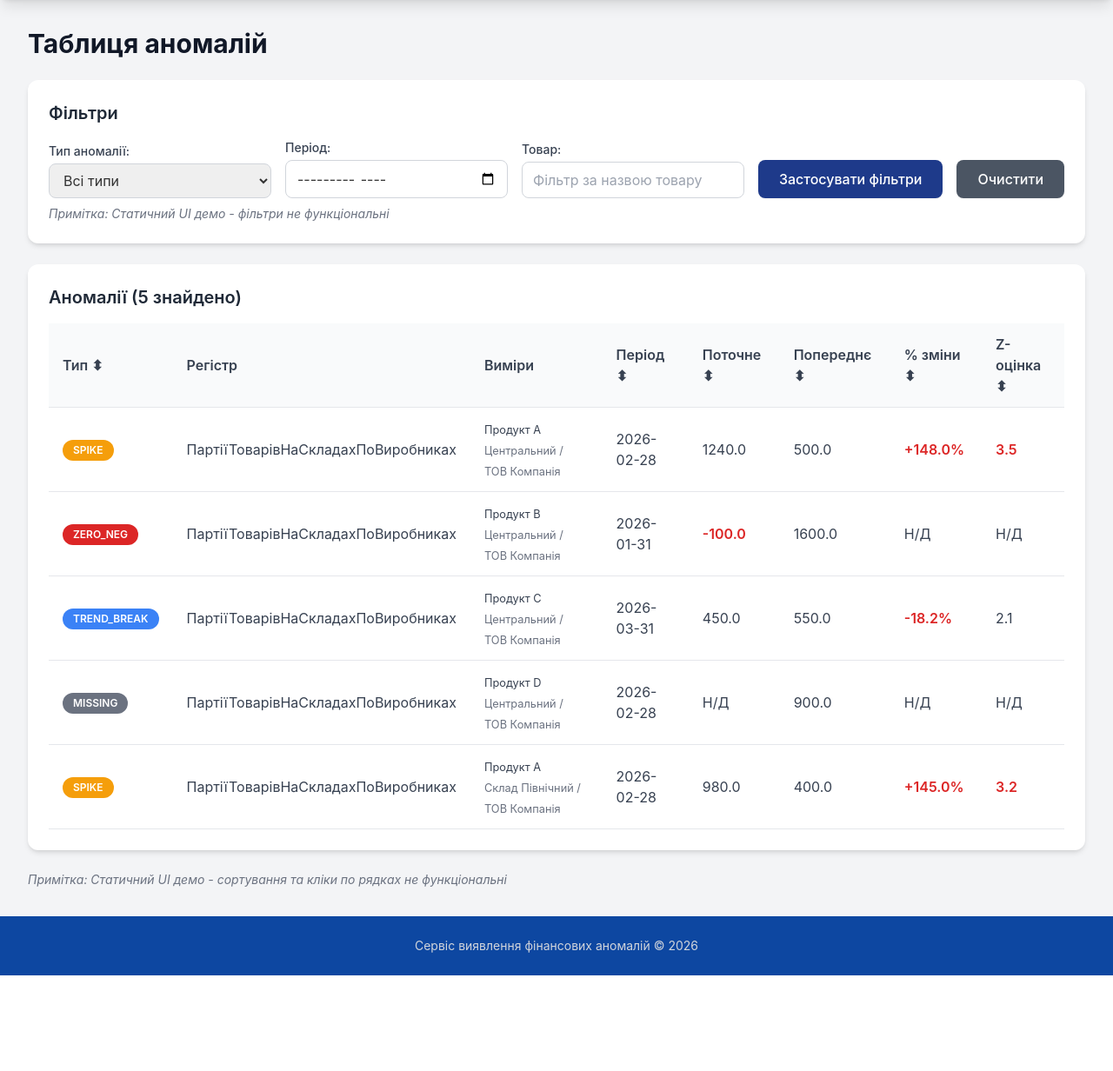
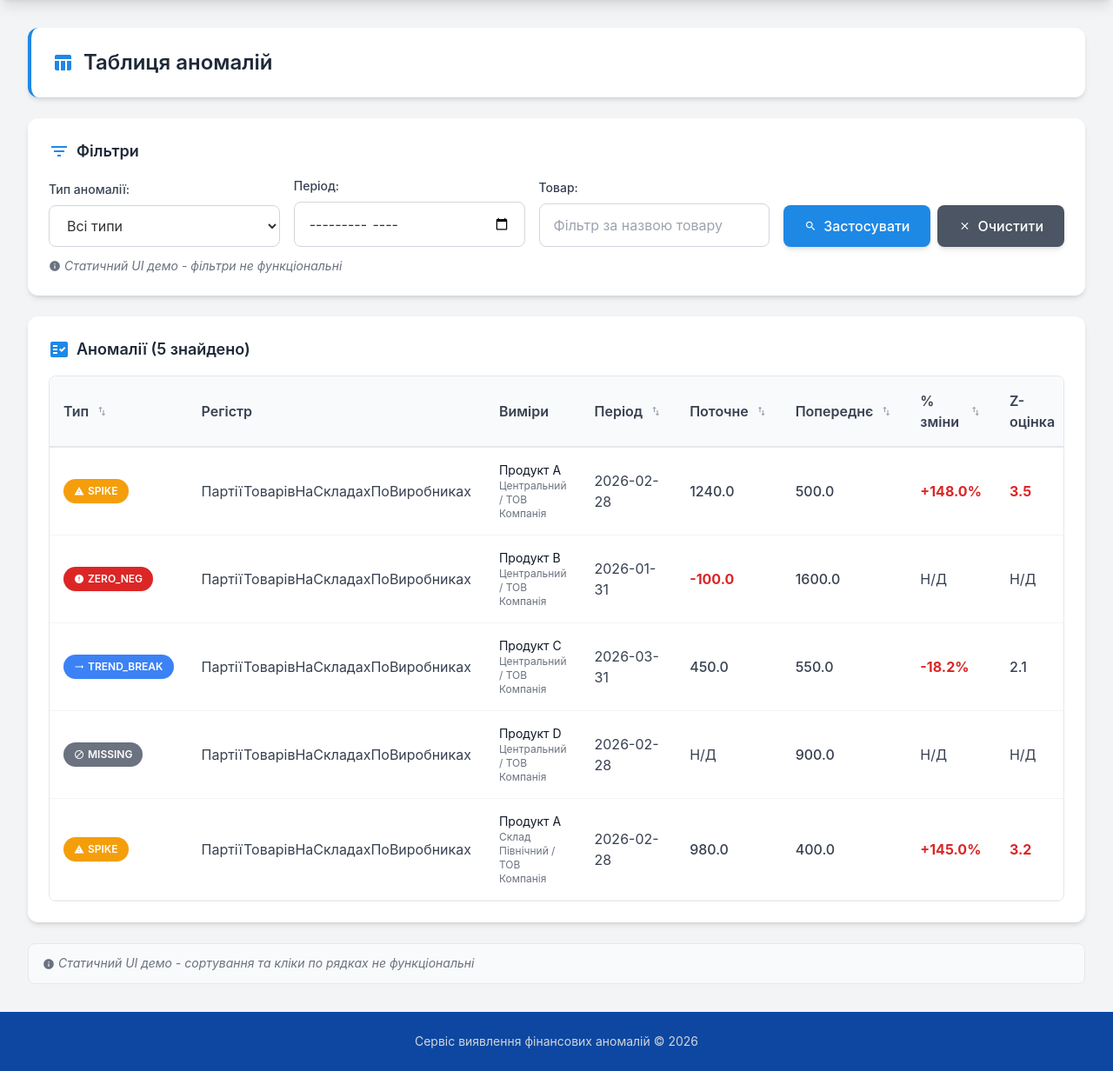
Before and after one commit to maximsamokhval/anomaly-detection, a FastAPI app: page /table in a window 1280 px wide. Shown: the part 64-1296 px from the top of the page at 87% size. Before the commit the page ends 1186 px from the top, so only its background shows below. Run offline with FastAPI, Linux system fonts and the light colour scheme; some libraries are stand-ins or nearby versions.

Commit message:
fix(ui): fix table.html layout with Material Design
- Add page header with icon and accent border
- Fix filter layout with proper flex wrapping
- Add Material Icons to filter section
- Improve table header with sort icons
- Use badge styling with icons for anomaly types
- Fix row layout with proper borders and hover
- Add sortable column indicators
- Use consistent typography and spacing

Co-authored-by: Qwen-Coder <qwen-coder@alibabacloud.com>

```diff
--- a/backend/ui/templates/table.html
+++ b/backend/ui/templates/table.html
@@ -6,15 +6,24 @@
 
 {% block content %}
 <div class="space-y-6">
-    <h1 class="text-3xl font-bold text-gray-900">Таблиця аномалій</h1>
+    <!-- Page Header -->
+    <div class="bg-white rounded-xl shadow-md p-6 border-l-4 border-primary-600">
+        <h1 class="text-2xl font-semibold text-gray-800 flex items-center gap-3">
+            <span class="material-icons text-primary-600">table_chart</span>
+            Таблиця аномалій
+        </h1>
+    </div>
 
     <!-- Filters -->
     <section class="bg-white rounded-xl shadow-md p-6">
-        <h2 class="text-xl font-semibold text-gray-800 mb-4">Фільтри</h2>
+        <h2 class="text-lg font-semibold text-gray-800 mb-4 flex items-center gap-2">
+            <span class="material-icons text-primary-600">filter_list</span>
+            Фільтри
+        </h2>
         <div class="flex flex-wrap gap-4 items-end">
             <div class="flex-1 min-w-[200px]">
-                <label for="filter-type" class="block text-sm font-medium text-gray-700 mb-1">Тип аномалії:</label>
-                <select id="filter-type" class="w-full px-3 py-2 border border-gray-300 rounded-lg focus:ring-2 focus:ring-blue-500 focus:border-blue-500 transition-colors">
+                <label for="filter-type" class="block text-sm font-medium text-gray-700 mb-2">Тип аномалії:</label>
+                <select id="filter-type" class="w-full px-4 py-3 border border-gray-300 rounded-lg focus:ring-2 focus:ring-primary-500 focus:border-primary-500 transition-colors bg-white">
                     <option value="">Всі типи</option>
                     <option value="SPIKE">SPIKE</option>
                     <option value="TREND_BREAK">TREND_BREAK</option>
@@ -26,119 +35,191 @@
             </div>
 
             <div class="flex-1 min-w-[200px]">
-                <label for="filter-period" class="block text-sm font-medium text-gray-700 mb-1">Період:</label>
-                <input type="month" id="filter-period" class="w-full px-3 py-2 border border-gray-300 rounded-lg focus:ring-2 focus:ring-blue-500 focus:border-blue-500 transition-colors">
+                <label for="filter-period" class="block text-sm font-medium text-gray-700 mb-2">Період:</label>
+                <input type="month" id="filter-period" class="w-full px-4 py-3 border border-gray-300 rounded-lg focus:ring-2 focus:ring-primary-500 focus:border-primary-500 transition-colors">
             </div>
 
             <div class="flex-1 min-w-[200px]">
-                <label for="filter-product" class="block text-sm font-medium text-gray-700 mb-1">Товар:</label>
-                <input type="text" id="filter-product" class="w-full px-3 py-2 border border-gray-300 rounded-lg focus:ring-2 focus:ring-blue-500 focus:border-blue-500 transition-colors" placeholder="Фільтр за назвою товару">
+                <label for="filter-product" class="block text-sm font-medium text-gray-700 mb-2">Товар:</label>
+                <input type="text" id="filter-product" class="w-full px-4 py-3 border border-gray-300 rounded-lg focus:ring-2 focus:ring-primary-500 focus:border-primary-500 transition-colors" placeholder="Фільтр за назвою товару">
             </div>
 
-            <button id="apply-filters-btn" class="px-6 py-2.5 bg-blue-900 text-white font-medium rounded-lg hover:bg-blue-800 transition-colors shadow-sm">Застосувати фільтри</button>
-            <button id="clear-filters-btn" class="px-6 py-2.5 bg-gray-600 text-white font-medium rounded-lg hover:bg-gray-700 transition-colors shadow-sm">Очистити</button>
+            <div class="flex gap-2">
+                <button id="apply-filters-btn" class="px-6 py-3 bg-primary-600 text-white font-medium rounded-lg hover:bg-primary-700 transition-colors shadow-md flex items-center gap-2">
+                    <span class="material-icons text-sm">search</span>
+                    Застосувати
+                </button>
+                <button id="clear-filters-btn" class="px-6 py-3 bg-gray-600 text-white font-medium rounded-lg hover:bg-gray-700 transition-colors shadow-md flex items-center gap-2">
+                    <span class="material-icons text-sm">clear</span>
+                    Очистити
+                </button>
+            </div>
         </div>
-        <p class="text-sm text-gray-500 italic mt-2">Примітка: Статичний UI демо - фільтри не функціональні</p>
+        <p class="text-sm text-gray-500 italic mt-3 flex items-center gap-1">
+            <span class="material-icons text-sm">info</span>
+            Статичний UI демо - фільтри не функціональні
+        </p>
     </section>
 
     <!-- Anomaly Table -->
     <section class="bg-white rounded-xl shadow-md p-6">
-        <h2 class="text-xl font-semibold text-gray-800 mb-4">Аномалії (5 знайдено)</h2>
-        <div class="overflow-x-auto">
+        <h2 class="text-lg font-semibold text-gray-800 mb-4 flex items-center gap-2">
+            <span class="material-icons text-primary-600">fact_check</span>
+            Аномалії (5 знайдено)
+        </h2>
+        <div class="overflow-x-auto rounded-lg border border-gray-200">
             <table class="w-full border-collapse">
                 <thead>
-                    <tr>
-                        <th class="px-4 py-3 text-left border-b bg-gray-50 font-semibold text-gray-700 cursor-pointer hover:bg-gray-100 select-none" data-sort="type">Тип ⬍</th>
-                        <th class="px-4 py-3 text-left border-b bg-gray-50 font-semibold text-gray-700">Регістр</th>
-                        <th class="px-4 py-3 text-left border-b bg-gray-50 font-semibold text-gray-700">Виміри</th>
-                        <th class="px-4 py-3 text-left border-b bg-gray-50 font-semibold text-gray-700 cursor-pointer hover:bg-gray-100 select-none" data-sort="period">Період ⬍</th>
-                        <th class="px-4 py-3 text-left border-b bg-gray-50 font-semibold text-gray-700 cursor-pointer hover:bg-gray-100 select-none" data-sort="current_value">Поточне ⬍</th>
-                        <th class="px-4 py-3 text-left border-b bg-gray-50 font-semibold text-gray-700 cursor-pointer hover:bg-gray-100 select-none" data-sort="previous_value">Попереднє ⬍</th>
-                        <th class="px-4 py-3 text-left border-b bg-gray-50 font-semibold text-gray-700 cursor-pointer hover:bg-gray-100 select-none" data-sort="pct_change">% зміни ⬍</th>
-                        <th class="px-4 py-3 text-left border-b bg-gray-50 font-semibold text-gray-700 cursor-pointer hover:bg-gray-100 select-none" data-sort="zscore">Z-оцінка ⬍</th>
+                    <tr class="bg-gray-50">
+                        <th class="px-4 py-4 text-left border-b-2 border-gray-200 font-semibold text-gray-700 cursor-pointer hover:bg-gray-100 transition-colors select-none" data-sort="type">
+                            <div class="flex items-center gap-2">
+                                Тип
+                                <span class="material-icons text-sm text-gray-400">swap_vert</span>
+                            </div>
+                        </th>
+                        <th class="px-4 py-4 text-left border-b-2 border-gray-200 font-semibold text-gray-700">Регістр</th>
+                        <th class="px-4 py-4 text-left border-b-2 border-gray-200 font-semibold text-gray-700">Виміри</th>
+                        <th class="px-4 py-4 text-left border-b-2 border-gray-200 font-semibold text-gray-700 cursor-pointer hover:bg-gray-100 transition-colors select-none" data-sort="period">
+                            <div class="flex items-center gap-2">
+                                Період
+                                <span class="material-icons text-sm text-gray-400">swap_vert</span>
+                            </div>
+                        </th>
+                        <th class="px-4 py-4 text-left border-b-2 border-gray-200 font-semibold text-gray-700 cursor-pointer hover:bg-gray-100 transition-colors select-none" data-sort="current_value">
+                            <div class="flex items-center gap-2">
+                                Поточне
+                                <span class="material-icons text-sm text-gray-400">swap_vert</span>
+                            </div>
+                        </th>
+                        <th class="px-4 py-4 text-left border-b-2 border-gray-200 font-semibold text-gray-700 cursor-pointer hover:bg-gray-100 transition-colors select-none" data-sort="previous_value">
+                            <div class="flex items-center gap-2">
+                                Попереднє
+                                <span class="material-icons text-sm text-gray-400">swap_vert</span>
+                            </div>
+                        </th>
+                        <th class="px-4 py-4 text-left border-b-2 border-gray-200 font-semibold text-gray-700 cursor-pointer hover:bg-gray-100 transition-colors select-none" data-sort="pct_change">
+                            <div class="flex items-center gap-2">
+                                % зміни
+                                <span class="material-icons text-sm text-gray-400">swap_vert</span>
+                            </div>
+                        </th>
+                        <th class="px-4 py-4 text-left border-b-2 border-gray-200 font-semibold text-gray-700 cursor-pointer hover:bg-gray-100 transition-colors select-none" data-sort="zscore">
+                            <div class="flex items-center gap-2">
+                                Z-оцінка
+                                <span class="material-icons text-sm text-gray-400">swap_vert</span>
+                            </div>
+                        </th>
                     </tr>
                 </thead>
                 <tbody>
                     <!-- Row 1: SPIKE -->
-                    <tr class="anomaly-row hover:bg-gray-50 cursor-pointer" data-href="/drilldown?product=Product+A">
-                        <td class="px-4 py-3 border-b"><span class="inline-block px-3 py-1 rounded-full text-xs font-semibold bg-amber-500 text-white">SPIKE</span></td>
-                        <td class="px-4 py-3 border-b text-gray-700">ПартіїТоварівНаСкладахПоВиробниках</td>
-                        <td class="px-4 py-3 border-b">
-                            <small class="text-gray-700">Продукт A</small><br>
-                            <small class="text-gray-500">Центральний / ТОВ Компанія</small>
+                    <tr class="anomaly-row hover:bg-blue-50 cursor-pointer transition-colors" data-href="/drilldown?product=Product+A">
+                        <td class="px-4 py-4 border-b border-gray-100">
+                            <span class="inline-flex items-center gap-1 px-3 py-1.5 rounded-full text-xs font-semibold bg-amber-500 text-white shadow-sm">
+                                <span class="material-icons text-xs">warning</span>
+                                SPIKE
+                            </span>
                         </td>
-                        <td class="px-4 py-3 border-b text-gray-700">2026-02-28</td>
-                        <td class="px-4 py-3 border-b text-gray-700">1240.0</td>
-                        <td class="px-4 py-3 border-b text-gray-700">500.0</td>
-                        <td class="px-4 py-3 border-b text-red-600 font-semibold">+148.0%</td>
-                        <td class="px-4 py-3 border-b text-red-600 font-semibold">3.5</td>
+                        <td class="px-4 py-4 border-b border-gray-100 text-gray-700">ПартіїТоварівНаСкладахПоВиробниках</td>
+                        <td class="px-4 py-4 border-b border-gray-100">
+                            <div class="text-sm text-gray-900">Продукт A</div>
+                            <div class="text-xs text-gray-500">Центральний / ТОВ Компанія</div>
+                        </td>
+                        <td class="px-4 py-4 border-b border-gray-100 text-gray-700">2026-02-28</td>
+                        <td class="px-4 py-4 border-b border-gray-100 text-gray-700 font-medium">1240.0</td>
+                        <td class="px-4 py-4 border-b border-gray-100 text-gray-700 font-medium">500.0</td>
+                        <td class="px-4 py-4 border-b border-gray-100 text-red-600 font-bold">+148.0%</td>
+                        <td class="px-4 py-4 border-b border-gray-100 text-red-600 font-bold">3.5</td>
                     </tr>
 
                     <!-- Row 2: ZERO_NEG -->
-                    <tr class="anomaly-row hover:bg-gray-50 cursor-pointer" data-href="/drilldown?product=Product+B">
-                        <td class="px-4 py-3 border-b"><span class="inline-block px-3 py-1 rounded-full text-xs font-semibold bg-red-600 text-white">ZERO_NEG</span></td>
-                        <td class="px-4 py-3 border-b text-gray-700">ПартіїТоварівНаСкладахПоВиробниках</td>
-                        <td class="px-4 py-3 border-b">
-                            <small class="text-gray-700">Продукт B</small><br>
-                            <small class="text-gray-500">Центральний / ТОВ Компанія</small>
+                    <tr class="anomaly-row hover:bg-blue-50 cursor-pointer transition-colors" data-href="/drilldown?product=Product+B">
+                        <td class="px-4 py-4 border-b border-gray-100">
+                            <span class="inline-flex items-center gap-1 px-3 py-1.5 rounded-full text-xs font-semibold bg-red-600 text-white shadow-sm">
+                                <span class="material-icons text-xs">error</span>
+                                ZERO_NEG
+                            </span>
                         </td>
-                        <td class="px-4 py-3 border-b text-gray-700">2026-01-31</td>
-                        <td class="px-4 py-3 border-b text-red-600 font-semibold">-100.0</td>
-                        <td class="px-4 py-3 border-b text-gray-700">1600.0</td>
-                        <td class="px-4 py-3 border-b text-gray-700">Н/Д</td>
-                        <td class="px-4 py-3 border-b text-gray-700">Н/Д</td>
+                        <td class="px-4 py-4 border-b border-gray-100 text-gray-700">ПартіїТоварівНаСкладахПоВиробниках</td>
+                        <td class="px-4 py-4 border-b border-gray-100">
+                            <div class="text-sm text-gray-900">Продукт B</div>
+                            <div class="text-xs text-gray-500">Центральний / ТОВ Компанія</div>
+                        </td>
+                        <td class="px-4 py-4 border-b border-gray-100 text-gray-700">2026-01-31</td>
+                        <td class="px-4 py-4 border-b border-gray-100 text-red-600 font-bold">-100.0</td>
+                        <td class="px-4 py-4 border-b border-gray-100 text-gray-700 font-medium">1600.0</td>
+                        <td class="px-4 py-4 border-b border-gray-100 text-gray-700">Н/Д</td>
+                        <td class="px-4 py-4 border-b border-gray-100 text-gray-700">Н/Д</td>
                     </tr>
 
                     <!-- Row 3: TREND_BREAK -->
-                    <tr class="anomaly-row hover:bg-gray-50 cursor-pointer" data-href="/drilldown?product=Product+C">
-                        <td class="px-4 py-3 border-b"><span class="inline-block px-3 py-1 rounded-full text-xs font-semibold bg-blue-500 text-white">TREND_BREAK</span></td>
-                        <td class="px-4 py-3 border-b text-gray-700">ПартіїТоварівНаСкладахПоВиробниках</td>
-                        <td class="px-4 py-3 border-b">
-                            <small class="text-gray-700">Продукт C</small><br>
-                            <small class="text-gray-500">Центральний / ТОВ Компанія</small>
+                    <tr class="anomaly-row hover:bg-blue-50 cursor-pointer transition-colors" data-href="/drilldown?product=Product+C">
+                        <td class="px-4 py-4 border-b border-gray-100">
+                            <span class="inline-flex items-center gap-1 px-3 py-1.5 rounded-full text-xs font-semibold bg-blue-500 text-white shadow-sm">
+                                <span class="material-icons text-xs">trending_flat</span>
+                                TREND_BREAK
+                            </span>
                         </td>
-                        <td class="px-4 py-3 border-b text-gray-700">2026-03-31</td>
-                        <td class="px-4 py-3 border-b text-gray-700">450.0</td>
-                        <td class="px-4 py-3 border-b text-gray-700">550.0</td>
-                        <td class="px-4 py-3 border-b text-red-600 font-semibold">-18.2%</td>
-                        <td class="px-4 py-3 border-b text-gray-700">2.1</td>
+                        <td class="px-4 py-4 border-b border-gray-100 text-gray-700">ПартіїТоварівНаСкладахПоВиробниках</td>
+                        <td class="px-4 py-4 border-b border-gray-100">
+                            <div class="text-sm text-gray-900">Продукт C</div>
+                            <div class="text-xs text-gray-500">Центральний / ТОВ Компанія</div>
+                        </td>
+                        <td class="px-4 py-4 border-b border-gray-100 text-gray-700">2026-03-31</td>
+                        <td class="px-4 py-4 border-b border-gray-100 text-gray-700 font-medium">450.0</td>
+                        <td class="px-4 py-4 border-b border-gray-100 text-gray-700 font-medium">550.0</td>
+                        <td class="px-4 py-4 border-b border-gray-100 text-red-600 font-bold">-18.2%</td>
+                        <td class="px-4 py-4 border-b border-gray-100 text-gray-700 font-medium">2.1</td>
                     </tr>
 
                     <!-- Row 4: MISSING -->
-                    <tr class="anomaly-row hover:bg-gray-50 cursor-pointer" data-href="/drilldown?product=Product+D">
-                        <td class="px-4 py-3 border-b"><span class="inline-block px-3 py-1 rounded-full text-xs font-semibold bg-gray-500 text-white">MISSING</span></td>
-                        <td class="px-4 py-3 border-b text-gray-700">ПартіїТоварівНаСкладахПоВиробниках</td>
-                        <td class="px-4 py-3 border-b">
-                            <small class="text-gray-700">Продукт D</small><br>
-                            <small class="text-gray-500">Центральний / ТОВ Компанія</small>
+                    <tr class="anomaly-row hover:bg-blue-50 cursor-pointer transition-colors" data-href="/drilldown?product=Product+D">
+                        <td class="px-4 py-4 border-b border-gray-100">
+                            <span class="inline-flex items-center gap-1 px-3 py-1.5 rounded-full text-xs font-semibold bg-gray-500 text-white shadow-sm">
+                                <span class="material-icons text-xs">block</span>
+                                MISSING
+                            </span>
                         </td>
-                        <td class="px-4 py-3 border-b text-gray-700">2026-02-28</td>
-                        <td class="px-4 py-3 border-b text-gray-700">Н/Д</td>
-                        <td class="px-4 py-3 border-b text-gray-700">900.0</td>
-                        <td class="px-4 py-3 border-b text-gray-700">Н/Д</td>
-                        <td class="px-4 py-3 border-b text-gray-700">Н/Д</td>
+                        <td class="px-4 py-4 border-b border-gray-100 text-gray-700">ПартіїТоварівНаСкладахПоВиробниках</td>
+                        <td class="px-4 py-4 border-b border-gray-100">
+                            <div class="text-sm text-gray-900">Продукт D</div>
+                            <div class="text-xs text-gray-500">Центральний / ТОВ Компанія</div>
+                        </td>
+                        <td class="px-4 py-4 border-b border-gray-100 text-gray-700">2026-02-28</td>
+                        <td class="px-4 py-4 border-b border-gray-100 text-gray-700">Н/Д</td>
+                        <td class="px-4 py-4 border-b border-gray-100 text-gray-700 font-medium">900.0</td>
+                        <td class="px-4 py-4 border-b border-gray-100 text-gray-700">Н/Д</td>
+                        <td class="px-4 py-4 border-b border-gray-100 text-gray-700">Н/Д</td>
                     </tr>
 
                     <!-- Row 5: Another SPIKE -->
-                    <tr class="anomaly-row hover:bg-gray-50 cursor-pointer" data-href="/drilldown?product=Product+A">
-                        <td class="px-4 py-3 border-b"><span class="inline-block px-3 py-1 rounded-full text-xs font-semibold bg-amber-500 text-white">SPIKE</span></td>
-                        <td class="px-4 py-3 border-b text-gray-700">ПартіїТоварівНаСкладахПоВиробниках</td>
-                        <td class="px-4 py-3 border-b">
-                            <small class="text-gray-700">Продукт A</small><br>
-                            <small class="text-gray-500">Склад Північний / ТОВ Компанія</small>
+                    <tr class="anomaly-row hover:bg-blue-50 cursor-pointer transition-colors" data-href="/drilldown?product=Product+A">
+                        <td class="px-4 py-4 border-b border-gray-100">
+                            <span class="inline-flex items-center gap-1 px-3 py-1.5 rounded-full text-xs font-semibold bg-amber-500 text-white shadow-sm">
+                                <span class="material-icons text-xs">warning</span>
+                                SPIKE
+                            </span>
                         </td>
-                        <td class="px-4 py-3 border-b text-gray-700">2026-02-28</td>
-                        <td class="px-4 py-3 border-b text-gray-700">980.0</td>
-                        <td class="px-4 py-3 border-b text-gray-700">400.0</td>
-                        <td class="px-4 py-3 border-b text-red-600 font-semibold">+145.0%</td>
-                        <td class="px-4 py-3 border-b text-red-600 font-semibold">3.2</td>
+                        <td class="px-4 py-4 border-b border-gray-100 text-gray-700">ПартіїТоварівНаСкладахПоВиробниках</td>
+                        <td class="px-4 py-4 border-b border-gray-100">
+                            <div class="text-sm text-gray-900">Продукт A</div>
+                            <div class="text-xs text-gray-500">Склад Північний / ТОВ Компанія</div>
+                        </td>
+                        <td class="px-4 py-4 border-b border-gray-100 text-gray-700">2026-02-28</td>
+                        <td class="px-4 py-4 border-b border-gray-100 text-gray-700 font-medium">980.0</td>
+                        <td class="px-4 py-4 border-b border-gray-100 text-gray-700 font-medium">400.0</td>
+                        <td class="px-4 py-4 border-b border-gray-100 text-red-600 font-bold">+145.0%</td>
+                        <td class="px-4 py-4 border-b border-gray-100 text-red-600 font-bold">3.2</td>
                     </tr>
                 </tbody>
             </table>
         </div>
     </section>
 
-    <p class="text-sm text-gray-500 italic">Примітка: Статичний UI демо - сортування та кліки по рядках не функціональні</p>
+    <p class="text-sm text-gray-500 italic bg-gray-50 px-4 py-3 rounded-lg border border-gray-200">
+        <span class="material-icons text-sm align-middle">info</span>
+        Статичний UI демо - сортування та кліки по рядках не функціональні
+    </p>
 </div>
 {% endblock %}
 
@@ -156,7 +237,6 @@ document.querySelectorAll('.anomaly-row').forEach(function(row) {
     row.addEventListener('click', function() {
         const href = this.getAttribute('data-href');
         alert('Статичний UI Демо: Перехід до ' + href);
-        // window.location.href = href; // Uncomment in Phase 2
     });
 });
 </script>
```
